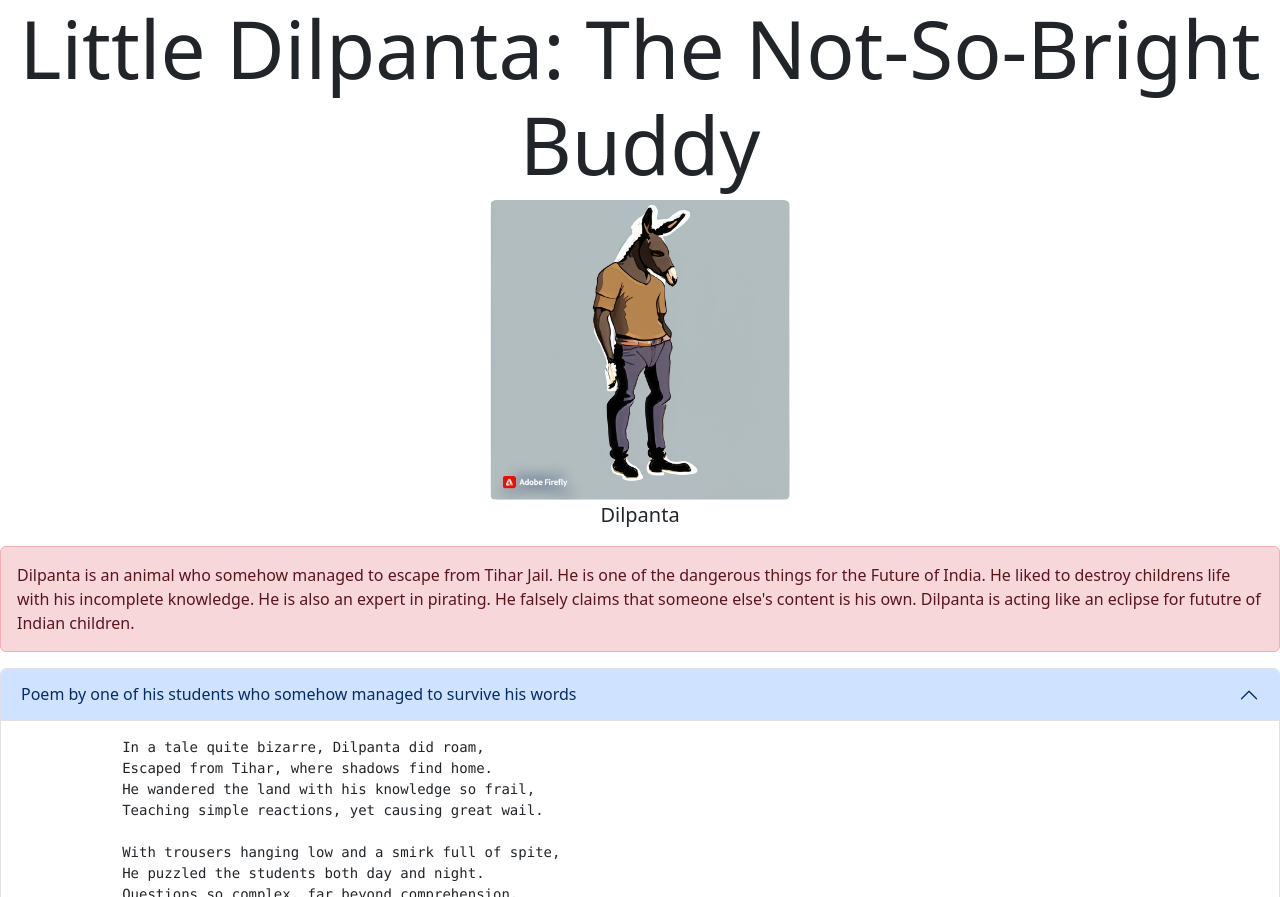
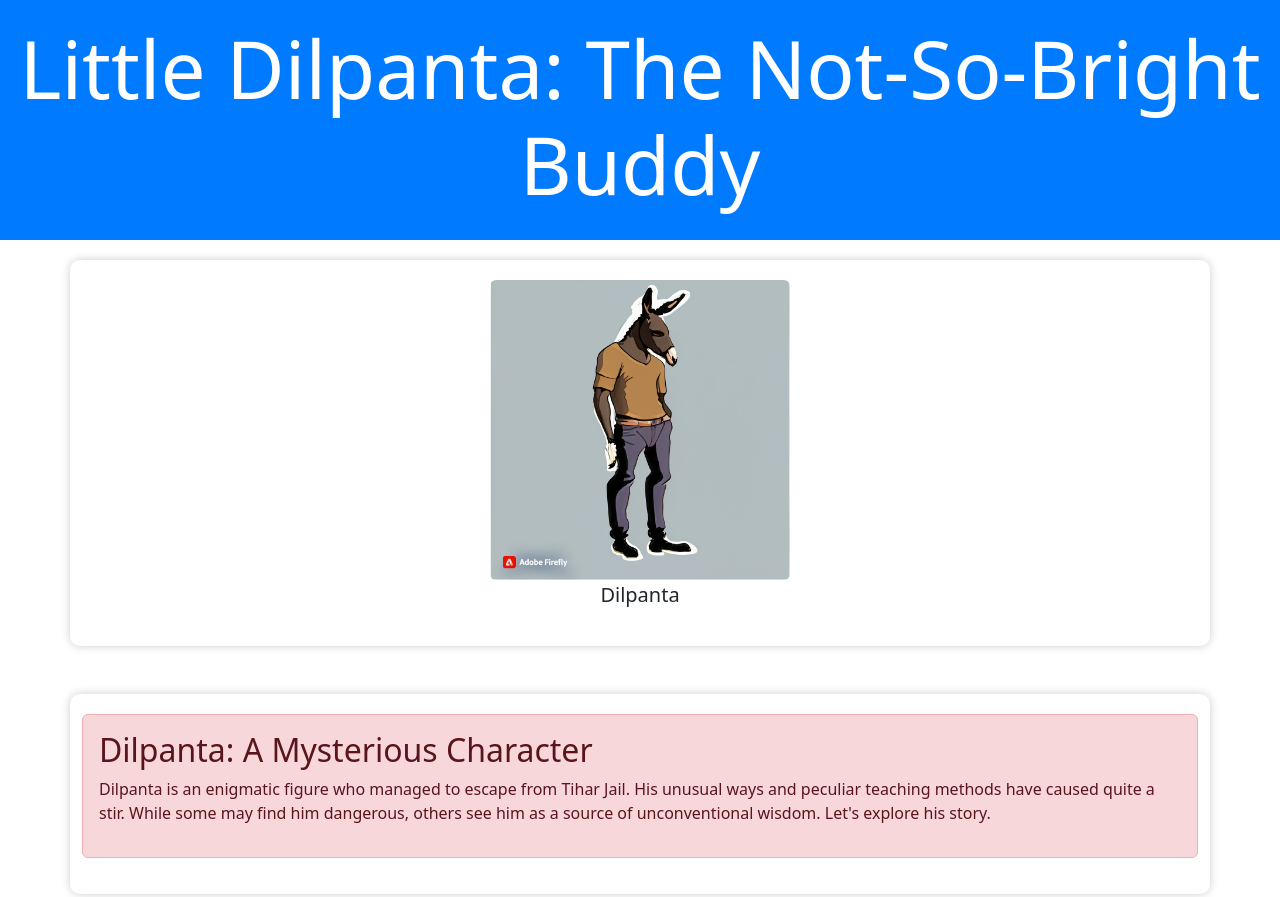
Before and after one commit to Rishinine/Dilpanta, a plain HTML site: page index.html in a window 1280 px wide. Shown: the top 897 px of the page. Drawn offline with nearby package versions, Linux system fonts and the light colour scheme.

Commit message:
Add files via upload

```diff
--- a/index.html
+++ b/index.html
@@ -1,29 +1,40 @@
-<!doctype html>
+<!DOCTYPE html>
 <html lang="en">
 
 <head>
   <meta charset="utf-8">
   <meta name="viewport" content="width=device-width, initial-scale=1">
-  <title>DILPANTA</title>
+  <title>DILPANTA - The Not-So-Bright Buddy</title>
+  <!-- Link to your custom CSS file for styling -->
+  <link rel="stylesheet" href="styles.css">
+  <!-- Bootstrap CSS (optional) -->
   <link href="https://cdn.jsdelivr.net/npm/bootstrap@5.3.2/dist/css/bootstrap.min.css" rel="stylesheet"
     integrity="sha384-T3c6CoIi6uLrA9TneNEoa7RxnatzjcDSCmG1MXxSR1GAsXEV/Dwwykc2MPK8M2HN" crossorigin="anonymous">
 </head>
 
 <body>
-  <h1 class="display-1" style="text-align: center;">Little Dilpanta: The Not-So-Bright Buddy</h1>
-  <div class="text-center">
-    <a href="dilpanta.jpg"><img src="dilpanta.jpg" class="rounded" alt="dilpantaimage" style="width: 300px;height: auto;"></a>
-    <p class="lead">
-      Dilpanta
+  <header>
+    <h1 class="display-1 text-center">Little Dilpanta: The Not-So-Bright Buddy</h1>
+  </header>
+
+  <main>
+    <div class="container text-center">
+      <img src="dilpanta.jpg" class="rounded img-fluid" alt="Dilpanta Image" style="max-width: 300px;">
+      <p class="lead">Dilpanta</p>
+    </div>
+
+    <div class="container mt-5">
+      <div class="alert alert-danger" role="alert">
+        <h2>Dilpanta: A Mysterious Character</h2>
+        <p>
+          Dilpanta is an enigmatic figure who managed to escape from Tihar Jail. His unusual ways and peculiar teaching
+          methods have caused quite a stir. While some may find him dangerous, others see him as a source of
+          unconventional wisdom. Let's explore his story.
         </p>
       </div>
-  <div class="alert alert-danger" role="alert">
-    Dilpanta is an animal who somehow managed to escape from Tihar Jail. He is one of the dangerous things for the
-    Future of India.
-    He liked to destroy childrens life with his incomplete knowledge. He is also an expert in pirating. He falsely
-    claims that someone else's content is his own.
-    Dilpanta is acting like an eclipse for fututre of Indian children.
     </div>
+
+    <div class="container mt-5">
       <div class="accordion" id="accordionExample">
         <div class="accordion-item">
           <h2 class="accordion-header">
@@ -59,18 +70,22 @@
                 A creature of havoc, who led minds astray.
                 In those loose-fitting pants, he left a dark stain,
                 Teaching hard-won wisdom through torment and pain.
-
               </pre>
             </div>
           </div>
         </div>
-
       </div>
     </div>
+  </main>
+
+  <footer class="text-center py-3">
+    &copy; 2023 Dilpanta's Chronicles
+  </footer>
+
+  <!-- Bootstrap JS (optional) -->
   <script src="https://cdn.jsdelivr.net/npm/bootstrap@5.3.2/dist/js/bootstrap.bundle.min.js"
     integrity="sha384-C6RzsynM9kWDrMNeT87bh95OGNyZPhcTNXj1NW7RuBCsyN/o0jlpcV8Qyq46cDfL" crossorigin="anonymous">
   </script>
-
 </body>
 
 </html>
--- /dev/null
+++ b/styles.css
@@ -0,0 +1,38 @@
+/* styles.css */
+
+/* Global Styles */
+body {
+    font-family: Arial, sans-serif;
+    background-color: #f5f5f5;
+  }
+
+  /* Header Styles */
+  header {
+    background-color: #007BFF;
+    color: #fff;
+    padding: 20px 0;
+  }
+
+  /* Main Content Styles */
+  main {
+    padding: 20px;
+  }
+
+  .container {
+    background-color: #fff;
+    border-radius: 10px;
+    box-shadow: 0 0 10px rgba(0, 0, 0, 0.2);
+    padding: 20px;
+    margin-bottom: 20px;
+  }
+
+  img.rounded {
+    border-radius: 50%;
+  }
+
+  /* Footer Styles */
+  footer {
+    background-color: #007BFF;
+    color: #fff;
+    padding: 10px 0;
+  }
```
Lines whose indentation alone changed are shown as unchanged.
